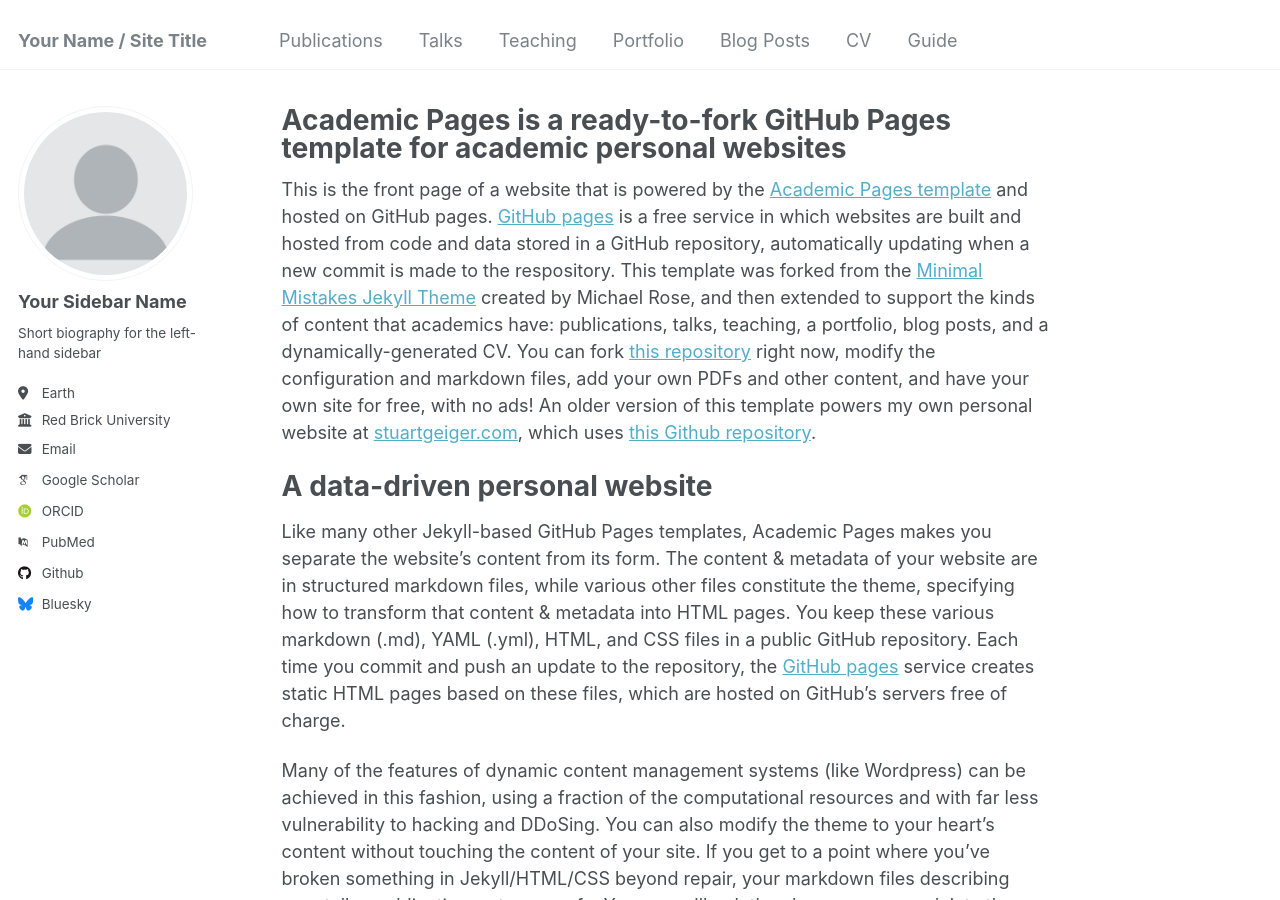
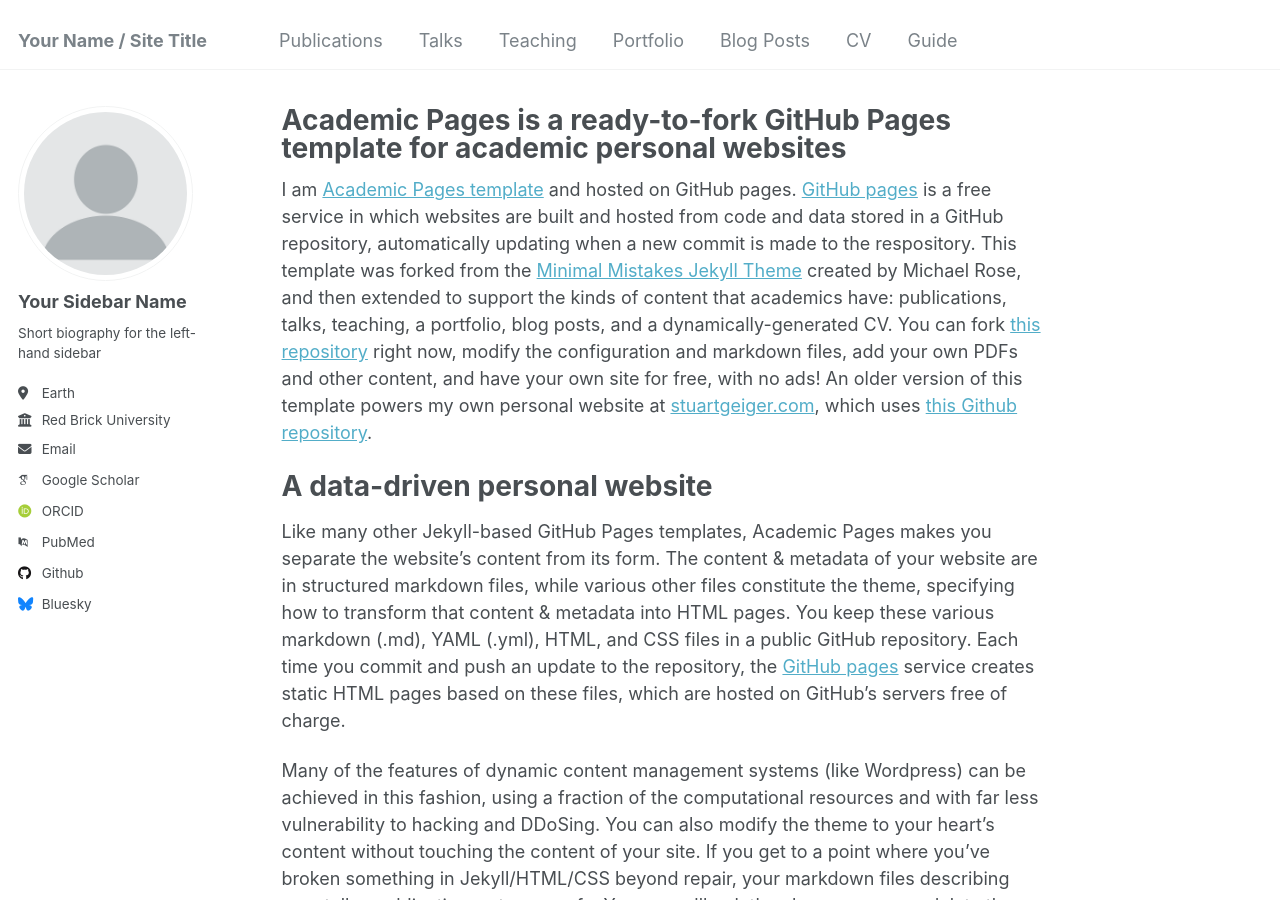
Before and after one commit to zhengzhirun/EN, a Jekyll site: the page built from _pages/about.md, in a window 1280 px wide and 900 px high. Built offline with Jekyll 4.4.1, drawn with Linux system fonts in a browser that asks for light colours; some web fonts are replaced.

Commit message:
Update about.md

```diff
--- a/_pages/about.md
+++ b/_pages/about.md
@@ -7,7 +7,7 @@ redirect_from:
   - /about.html
 ---
 
-This is the front page of a website that is powered by the [Academic Pages template](https://github.com/academicpages/academicpages.github.io) and hosted on GitHub pages. [GitHub pages](https://pages.github.com) is a free service in which websites are built and hosted from code and data stored in a GitHub repository, automatically updating when a new commit is made to the respository. This template was forked from the [Minimal Mistakes Jekyll Theme](https://mmistakes.github.io/minimal-mistakes/) created by Michael Rose, and then extended to support the kinds of content that academics have: publications, talks, teaching, a portfolio, blog posts, and a dynamically-generated CV. You can fork [this repository](https://github.com/academicpages/academicpages.github.io) right now, modify the configuration and markdown files, add your own PDFs and other content, and have your own site for free, with no ads! An older version of this template powers my own personal website at [stuartgeiger.com](http://stuartgeiger.com), which uses [this Github repository](https://github.com/staeiou/staeiou.github.io).
+I am [Academic Pages template](https://github.com/academicpages/academicpages.github.io) and hosted on GitHub pages. [GitHub pages](https://pages.github.com) is a free service in which websites are built and hosted from code and data stored in a GitHub repository, automatically updating when a new commit is made to the respository. This template was forked from the [Minimal Mistakes Jekyll Theme](https://mmistakes.github.io/minimal-mistakes/) created by Michael Rose, and then extended to support the kinds of content that academics have: publications, talks, teaching, a portfolio, blog posts, and a dynamically-generated CV. You can fork [this repository](https://github.com/academicpages/academicpages.github.io) right now, modify the configuration and markdown files, add your own PDFs and other content, and have your own site for free, with no ads! An older version of this template powers my own personal website at [stuartgeiger.com](http://stuartgeiger.com), which uses [this Github repository](https://github.com/staeiou/staeiou.github.io).
 
 A data-driven personal website
 ======
```
